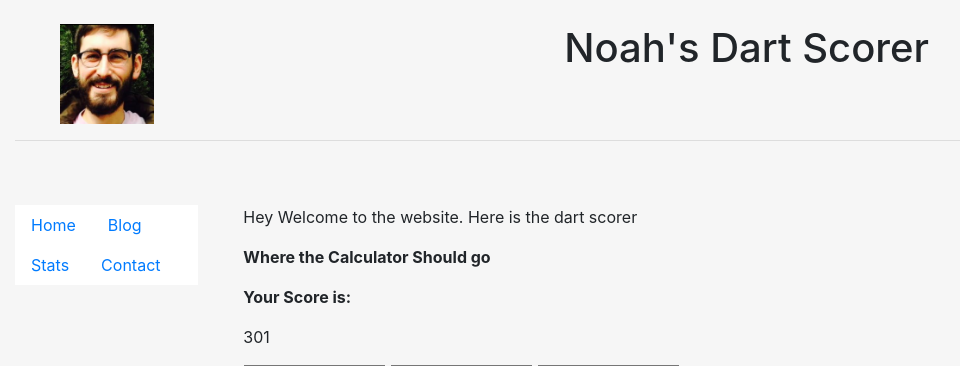
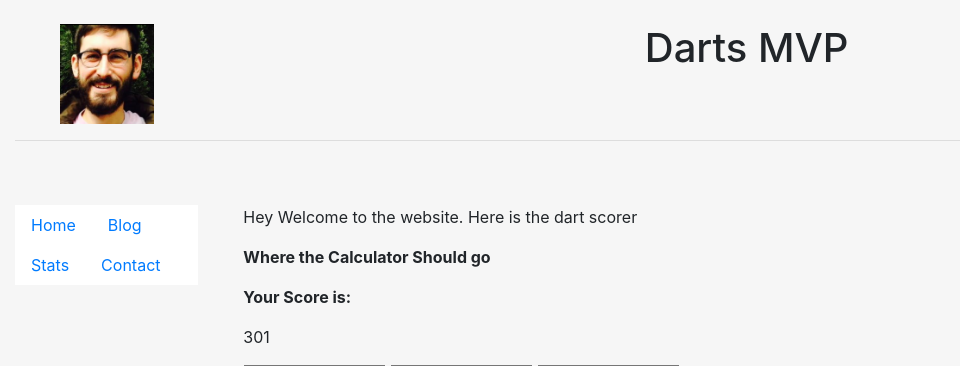
Before and after one commit to nahart/dartmvp, a Django app: page /scorer/ in a window 1280 px wide. Shown: the top 366 px of the page, without its empty margins (0-960 px from the left). Run offline with Django 3.2, Linux system fonts and the light colour scheme; some libraries are stand-ins or nearby versions.

Commit message:
changes name to dart mvp

```diff
--- a/scorer/templates/scorer/header.html
+++ b/scorer/templates/scorer/header.html
@@ -30,7 +30,7 @@
 			  <div class="col-sm-10">
 				  <br>
 				  <center>
-				  <h1>Noah's Dart Scorer</h1>
+				  <h1>Darts MVP</h1>
 				  </center>
 			  </div>
 		</div><hr>
```
